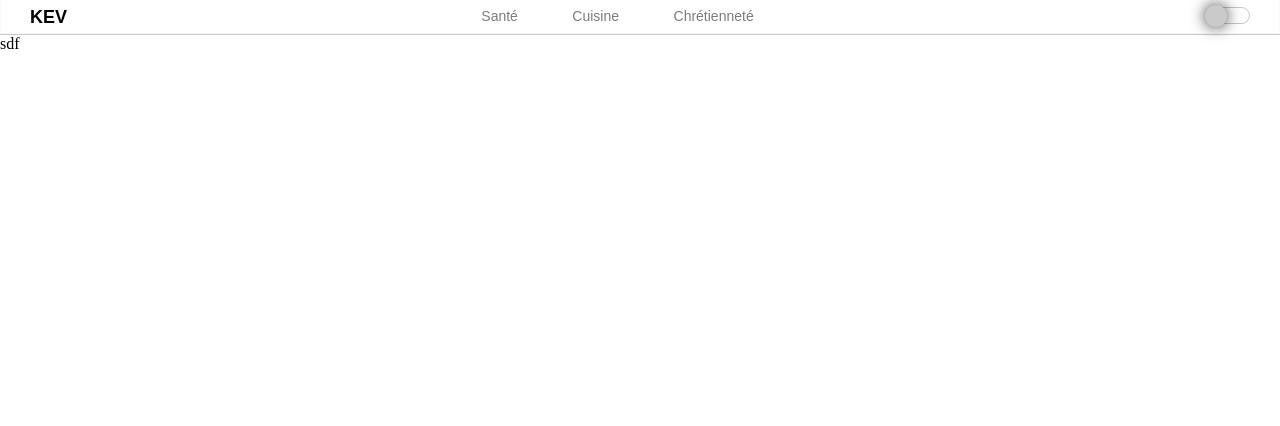
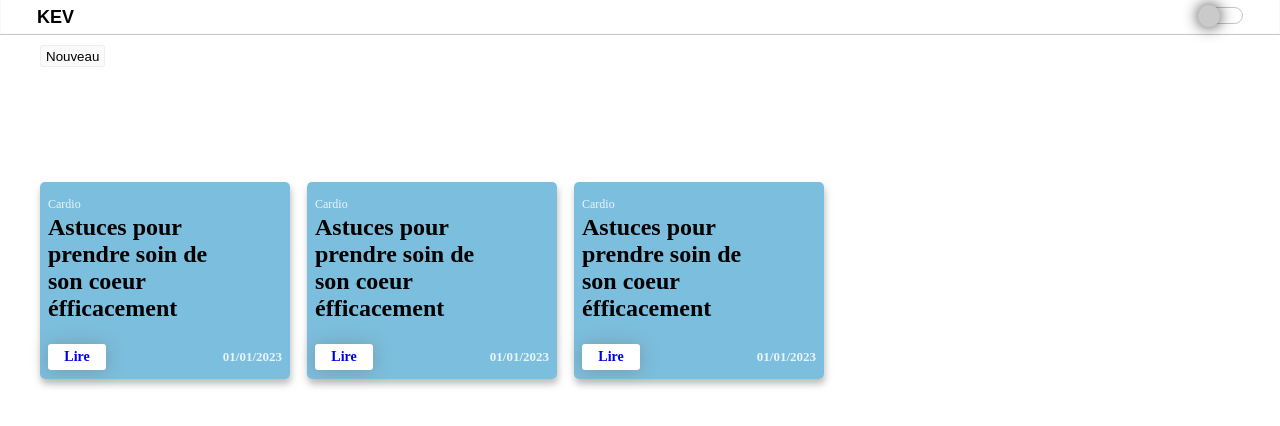
Before and after one commit to Graciasjr/KEV, a SvelteKit app: page /admin in a window 1280 px wide. Shown: the top 426 px of the page. Built offline with nearby package versions, Linux system fonts and the light colour scheme.

Commit message:
install svelte-font-awesome

```diff
--- /dev/null
+++ b/src/lib/components/blogEditor/Editor.svelte
@@ -0,0 +1,153 @@
+<script>
+    import IoIosClose from 'svelte-icons/io/IoIosClose.svelte';
+    import { marked } from 'marked';
+    import { DOMPurify} from 'isomorphic-dompurify';
+
+
+    // let fonctionnality =
+    // [
+    //     bold,italic,underlined,ordernedList,UnordenedList,back,next,link,justify
+    // ]
+    export let open=true;
+    async function close()
+    {
+        open = false
+    }
+
+    let source =
+    `
+    `;
+
+
+
+</script>
+{#if open}
+
+    <section>
+        <div class="editor">
+            <div class="min-header">
+                <span class="blog-logo">blogEditor</span>
+                <button class="close" on:click={close}>
+                    <IoIosClose></IoIosClose>
+                </button>
+            </div>
+            <div class="header"></div>
+            <div class="edit-panel">
+                <div class="left-panel">
+                    <textarea name="" bind:value={source}></textarea>
+                </div>
+                <div class="rigth-panel">
+                    {@html marked(source)}
+                </div>
+            </div>
+        </div>
+
+    </section>
+{/if}
+
+<style>
+
+    section{
+        width: 100%;
+        height: 100vh;
+        display: flex;
+        align-items: center;
+        justify-content: center;
+        position: absolute;
+        top: 0;
+        left: 0;
+        background: rgba(0, 0, 0, 0.192);
+        z-index: 1;
+    }
+
+    .editor
+    {
+        width: 90%;
+        height:95%;
+        display: flex;
+        flex-direction: column;
+        position: relative;
+        border-radius: 5px;
+        background: #fff;
+    }
+
+    .min-header{
+        border: 1px solid;
+        display: flex;
+        padding: 5px 10px;
+        justify-content: space-between;
+    }
+
+    .blog-logo{
+        border: 1px solid #ccc;
+        padding:5px 10px 0 10px;
+        border-radius: 1px;
+    }
+
+    .close{
+        border:0px;
+        background: transparent;
+        width: 30px;
+        height: 30px;
+        top: 0;
+        left:93%;
+        cursor: pointer;
+        transition: all 0.3s ease-out;
+    }
+    .close:hover{
+        transform: scale(1.2);
+        transition: transform 0.3s ease-out;
+    }
+
+    .header
+    {
+        border: 1px solid;
+        margin-top: 33px;
+        width: 100%;
+        height: 7vh;
+
+    }
+
+    .edit-panel
+    {
+        border: 1px solid #ccc;
+        width: 100%;
+        height: 83vh;
+        display: flex;
+        overflow: auto;
+
+    }
+
+    .edit-panel .left-panel{
+        border: 1px solid;
+        width: 50%;
+        height: 97%;
+    }
+
+    .left-panel textarea{
+        font-family: sans-serif;
+        padding: 10px 0 0 10px;
+        width: 100%;
+        height: 100%;
+        resize: none;
+        border: none;
+        background:#000;
+        color: #fff;
+    }
+
+    .left-panel textarea::selection{
+        color: #000;
+        background: #84c6d1;
+    }
+
+    .left-panel textarea:focus{
+        outline: none;
+    }
+
+
+    .rigth-panel
+    {
+        padding: 10px 10px;
+    }
+
+</style>
--- a/src/routes/+page.js
+++ b/src/routes/+page.js
@@ -1,3 +1,4 @@
 // since there's no dynamic data here, we can prerender
 // it so that it gets served as a static asset in production
 export const prerender = true;
+import { redirect } from "@sveltejs/kit";
--- a/src/routes/Header.svelte
+++ b/src/routes/Header.svelte
@@ -56,7 +56,7 @@
 			{
 				($page.url.pathname ==="/admin")?"":"";
 			},
-			100
+			1000
 		)
 	}
 
@@ -71,6 +71,7 @@
 			<span class="logo">KEV</span>
 		</div>
 
+		{#if $page.url.pathname ==="/" || $page.url.pathname === "/sante" || $page.url.pathname === "/cuisine" || $page.url.pathname === "/chretiennete"  }
 		<div class="navlinks-container">
 			<button class="hamburger" aria-label="Voir le menu">
 				<span></span>
@@ -84,7 +85,19 @@
 				<a href="/chretiennete" class="sante {linkActived.chretiennete?"links-active":""}" aria-label="La Page Chretienneté" aria-current="{$page.url.pathname ==="chretiennete"?"page":"undefined"}" on:click={()=>{getCurrentPathName()}}>Chrétienneté</a>
 			</span>
 		</div>
+		{:else if $page.url.pathname === '/admin'}
+			<div class="navlinks-container">
+				<button class="hamburger" aria-label="Voir le menu">
+					<span></span>
+					<span></span>
+					<span></span>
+				</button>
 
+				<span class="navlinks">
+					<!-- <a href="" class="sante {linkActived.sante?"links-active":""} " aria-label="La Page Santé" aria-current="page" on:click={()=>{getCurrentPathName()}}>Mes Posts</a> -->
+				</span>
+			</div>
+		{/if}
 		<div class="site-theme">
 				<input type="checkbox" id="check" class="checkbox">
 				<label for="check">
@@ -106,7 +119,7 @@
 		top:0;
 		background: #ffff;
 		display: flex;
-		padding: 7px 30px;
+		padding: 7px 37px;
 		box-shadow: inset 0px -1px 1px #c4c4c4;
 		font-family: sans-serif;
 	}
--- a/src/routes/admin/+page.svelte
+++ b/src/routes/admin/+page.svelte
@@ -1,8 +1,134 @@
 <script>
+    import HeaderContent from "$lib/components/previewer/headerContent.svelte";
+    import BodyContent from "$lib/components/previewer/bodyContent.svelte";
+    import Editor from "$lib/components/blogEditor/Editor.svelte";
+
+    let pageHeader =
+    {
+        rubriqueTitle:"Santé",
+        rubriqueDescription:"The latest and best healthy articles selected by our editorial office"
+    }
+
+    let santeArticlesData =
+    [
+        {
+            id:"dsfsdxdsf",
+            title:"Astuces pour prendre soin de son coeur éfficacement",
+            categorie:"Cardio",
+            illustrationImage:"",
+            randomColor:"83828286",
+            articleNature:"sante",
+            date:"01/01/2023"
+        },
+        {
+            id:"dsfsdxdsf",
+            title:"Astuces pour prendre soin de son coeur éfficacement",
+            categorie:"Cardio",
+            illustrationImage:"",
+            randomColor:"83828286",
+            articleNature:"sante",
+            date:"01/01/2023"
+        },
+        {
+            id:"dsfsdxdsf",
+            title:"Astuces pour prendre soin de son coeur éfficacement",
+            categorie:"Cardio",
+            illustrationImage:"",
+            randomColor:"83828286",
+            articleNature:"sante",
+            date:"01/01/2023"
+        }
+    ]
+
+   let blogEditor = false;
+
 
 
 </script>
+<section>
+    <Editor bind:open={blogEditor}></Editor>
+    <div class="headerContent">
+        <button on:click={()=>{blogEditor=true}}>
+            Nouveau
+        </button>
+    </div>
 
-<section>
-    sdf
+    <div class="bodyContent">
+       <BodyContent ArticlesData={santeArticlesData}></BodyContent>
+    </div>
 </section>
+
+<style>
+    section
+    {
+        width: 100%;
+        display: flex;
+        flex-direction: column;
+        padding: 10px 40px;
+        background-color:#ffff;
+    }
+
+    .headerContent
+    {
+        /* border: 1px solid; */
+        width: 100%;
+        height: 17vh;
+    }
+
+    button
+    {
+        width:auto;
+        height:22px;
+        padding: 3px 5px;
+        border: 1px solid #d3d3d34b;
+        position: relative;
+        border-radius:3px;
+        background:#fafafa /*#cccccc*/;
+        cursor: pointer;
+       transition: background 0.3s ease-out;
+    }
+
+    button:hover
+    {
+       background: #f0f0f0;
+       transition: background 0.3s ease-out;
+
+    }
+
+
+    /* .new-article button{
+        width: auto;
+        height: auto;
+        background: transparent;
+        border-color: transparent;
+        cursor: pointer;
+    }
+
+    .new-article button::before
+    {
+      content: "";
+      display: inline-block;
+      width: 4px;
+      height: 19px;
+      position: relative;
+      top: 1px;
+      background: #a8a7a7;
+      border-radius: 5px;
+      border: none;
+    }
+
+    .new-article button::after
+    {
+        content: "";
+        position: absolute;
+        display: inline-block;
+        width: 20px;
+        height: 4px;
+        left:4px;
+        border-radius: 5px;
+        transform: translateY(8.5px);
+        background: #a8a7a7;
+    }
+
+     */
+</style>
```
Also changed, not shown: src/routes/+page.svelte (+0 -10 lines).
